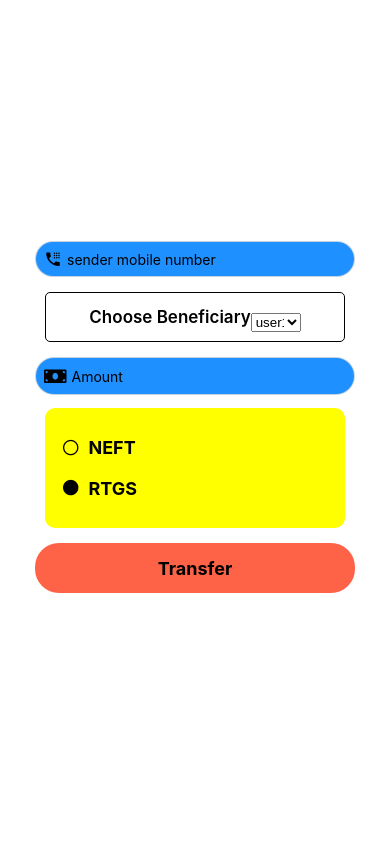
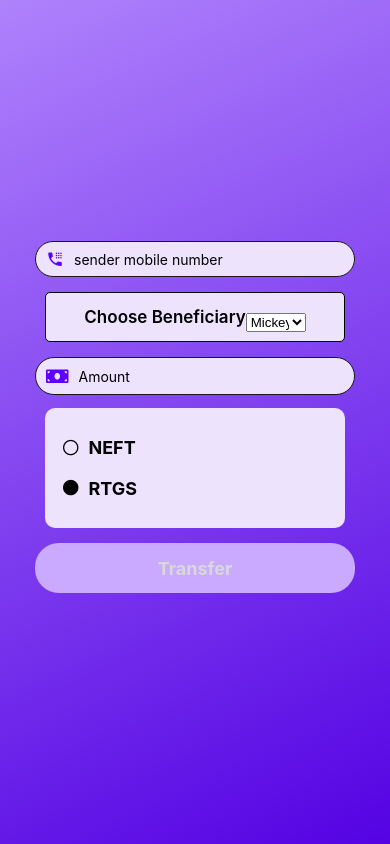
Before and after one commit to dexter9code/Mimi_bank, a React Native app: screen / in a window 390 px wide. Built offline with nearby package versions, Linux system fonts and the light colour scheme.

Commit message:
add error handler with minor color fixes

```diff
--- a/app/components/MoneyTransComp.js
+++ b/app/components/MoneyTransComp.js
@@ -7,22 +7,77 @@ import {
   Pressable,
 } from "react-native";
 import IconInput from "./other/IconInput";
-import { Picker, PickerIOS } from "@react-native-picker/picker";
-import { useState } from "react";
+import { Picker } from "@react-native-picker/picker";
+import { useState, useReducer } from "react";
 import SecureType from "./other/SecureType";
 import CustomBtn from "./other/CustomBtn";
+import { colors } from "./../utils/colors";
+import { LinearGradient } from "expo-linear-gradient";
+
+const phoneNumberReducer = function (state, action) {
+  if (action.type === `PHONE_INPUT`) {
+    return { value: action.val, isValid: action.val.length <= 10 };
+  }
+  if (action.type === `PHONE_BLUR`) {
+    return { value: action.value, isValid: state.value.length <= 10 };
+  }
+
+  return { value: "", isValid: false };
+};
+const amountReducer = function (state, action) {
+  if (action.type === `AMOUNT_INPUT`) {
+    return { value: action.val, isValid: action.val.length > 0 };
+  }
+  if (action.type === `AMOUNT_BLUR`) {
+    return { value: action.value, isValid: state.value.length > 0 };
+  }
+
+  return { value: "", isValid: false };
+};
 
 const MoneyTransComp = () => {
   const [selectedItem, setSelectedItem] = useState();
   const [isError, setIsError] = useState(false);
+  const [phoneState, phoneDispatch] = useReducer(phoneNumberReducer, {
+    value: "",
+    isValid: false,
+  });
+
+  const [amountState, amountDispatch] = useReducer(amountReducer, {
+    value: "",
+    isValid: false,
+  });
+
+  const phoneNumberChangeHandler = (e) => {
+    phoneDispatch({ type: `PHONE_INPUT`, val: e });
+  };
+
+  const phoneValideChangeHandler = () => {
+    phoneDispatch({ type: `PHONE_BLUR` });
+  };
+  const amountChangeHandler = (e) => {
+    amountDispatch({ type: `AMOUNT_INPUT`, val: e });
+  };
+
+  const amountValideChangeHandler = () => {
+    amountDispatch({ type: `AMOUNT_BLUR` });
+  };
 
   return (
-    <View style={styles.rootContainer}>
+    <LinearGradient
+      colors={[colors.purpleColor300, colors.purpleColor800]}
+      start={{ x: 0, y: 0 }}
+      end={{ x: 1, y: 1 }}
+      style={styles.rootContainer}
+    >
       <IconInput
         iconName={"phone-dial"}
         placeHolder={`sender mobile number`}
-        style={[styles.container]}
+        style={[styles.container, phoneState.isValid && styles.error]}
         keyboardType={"phone-pad"}
+        onChange={phoneNumberChangeHandler}
+        onblur={phoneValideChangeHandler}
+        inputValue={phoneState.value}
       />
       <View style={styles.pickerOuterContainer}>
         <Text style={styles.text}>
@@ -34,7 +89,7 @@ const MoneyTransComp = () => {
             selectedValue={selectedItem}
             onValueChange={(itemValue, _) => setSelectedItem(itemValue)}
           >
-            <Picker.Item label="user1" value={"user1"} />
+            <Picker.Item label="Mickey" value={"Mickey"} />
             <Picker.Item label="user2" value={"user2"} />
           </Picker>
         </View>
@@ -45,10 +100,13 @@ const MoneyTransComp = () => {
         placeHolder="Amount"
         style={styles.container}
         keyboardType={"phone-pad"}
+        inputValue={amountState.value}
+        onblur={amountValideChangeHandler}
+        onChange={amountChangeHandler}
       />
       <SecureType />
       <CustomBtn />
-    </View>
+    </LinearGradient>
   );
 };
 
@@ -72,7 +130,7 @@ const styles = StyleSheet.create({
   },
   pickerContainer: {
     marginTop: 10,
-    width: 50,
+    width: 60,
   },
   pickerOuterContainer: {
     flexDirection: "row",
@@ -83,9 +141,10 @@ const styles = StyleSheet.create({
     borderRadius: 5,
     height: 50,
     marginVertical: 10,
+    backgroundColor: colors.purpleColor100,
   },
   error: {
-    backgroundColor: "red",
+    borderColor: colors.cherryRed,
   },
   text: {
     fontSize: 17,
--- a/app/components/other/CustomBtn.js
+++ b/app/components/other/CustomBtn.js
@@ -1,5 +1,6 @@
 import { useRef } from "react";
 import { Pressable, Animated, StyleSheet, View, Text } from "react-native";
+import { colors } from "./../../utils/colors";
 
 const CustomBtn = () => {
   const color = useRef(new Animated.Value(0)).current;
@@ -21,7 +22,7 @@ const CustomBtn = () => {
 
   const colorInterpolate = color.interpolate({
     inputRange: [0, 1],
-    outputRange: ["tomato", "dodgerblue"],
+    outputRange: [colors.purpleColor200, colors.purpleColor800],
   });
 
   return (
@@ -50,5 +51,6 @@ const styles = StyleSheet.create({
     fontSize: 18,
     fontWeight: "bold",
     textTransform: "capitalize",
+    color: colors.gray300,
   },
 });
--- a/app/components/other/IconInput.js
+++ b/app/components/other/IconInput.js
@@ -9,20 +9,22 @@ const IconInput = function ({
   style,
   iconType,
   keyboardType,
+  onblur,
+  inputValue,
 }) {
   return (
     <View style={[styles.inputContainer, style]}>
       {iconType === "font" ? (
         <FontAwesome5
           name={iconName}
-          color={colors.gray500}
+          color={colors.purpleColor700}
           size={18}
           style={styles.icon}
         />
       ) : (
         <MaterialCommunityIcons
           name={iconName}
-          color={colors.gray500}
+          color={colors.purpleColor700}
           size={18}
           style={styles.icon}
         />
@@ -33,6 +35,8 @@ const IconInput = function ({
         style={styles.input}
         autoCapitalize="none"
         keyboardType={keyboardType}
+        onBlur={onblur}
+        value={inputValue}
       />
     </View>
   );
@@ -50,11 +54,12 @@ const styles = StyleSheet.create({
     alignItems: "center",
     paddingHorizontal: 8,
     marginVertical: 5,
-    backgroundColor: "dodgerblue",
-    borderColor: colors.gray,
+    backgroundColor: colors.purpleColor100,
+    borderColor: colors.black500,
   },
   icon: {
-    marginRight: 5,
+    marginRight: 10,
+    marginLeft: 2,
   },
   input: {
     color: "#000",
--- a/app/components/other/SecureType.js
+++ b/app/components/other/SecureType.js
@@ -1,6 +1,7 @@
 import { View, Pressable, StyleSheet, Text } from "react-native";
 import { FontAwesome } from "@expo/vector-icons";
 import { useState } from "react";
+import { colors } from "./../../utils/colors";
 
 const SecureType = () => {
   const [select1, setSelect1] = useState(false);
@@ -36,7 +37,7 @@ export default SecureType;
 const styles = StyleSheet.create({
   outerContainer: {
     width: 300,
-    backgroundColor: "yellow",
+    backgroundColor: colors.purpleColor100,
     alignItems: "center",
     padding: 10,
     height: 120,
--- a/app/utils/colors.js
+++ b/app/utils/colors.js
@@ -3,4 +3,42 @@ export const colors = {
   offWhite: "#EAF6F6",
   white: "#f7f7f7",
   gray: "#dddd",
+  pink500: "#FF577F",
+  pink700: "#F96666",
+  purple500: "#937DC2",
+  purple700: "#6F38C5",
+  green500: "rgba(125, 213, 111, 0.85)",
+  green300: "#8FE3CF",
+  dodgerBlue500: "#47B5FF",
+  dodgerBlue700: "#31E1F7",
+  gray500: "#AEBDCA",
+  gray300: "#D8D8D8",
+  gray700: "#777",
+  white500: "#F9F9F9",
+  white600: "#EAF6F6",
+  black500: "#181818",
+  cream500: "#FFECEF",
+  greenGrad: "rgb(69,230,201)",
+  red200: "#ffdad9",
+  green400: "#55c57a",
+  logoOrange: "#eb832c",
+  logoYellow: "#fcc45c",
+  logoPink: "#dc548b",
+  cherryRed: "#D2042D",
+  red500: "#DC143C",
+  pastelRed: "#F67280",
+  green600: "#7dd56f",
+  green700: "#28b487",
+  purpleColor100: `#ede3fd`,
+  purpleColor200: `#c9aaff`,
+  purpleColor300: `#af82fc`,
+  purpleColor400: `#975bfd`,
+  purpleColor500: `#8845fc`,
+  purpleColor600: `#7223fa`,
+  purpleColor700: `#5d00ff`,
+  purpleColor800: `#5402e3`,
+  purpleColor900: `#4a02c6`,
+  purpleColordark: `#3c02a1`,
 };
+
+const voar = {};
```
